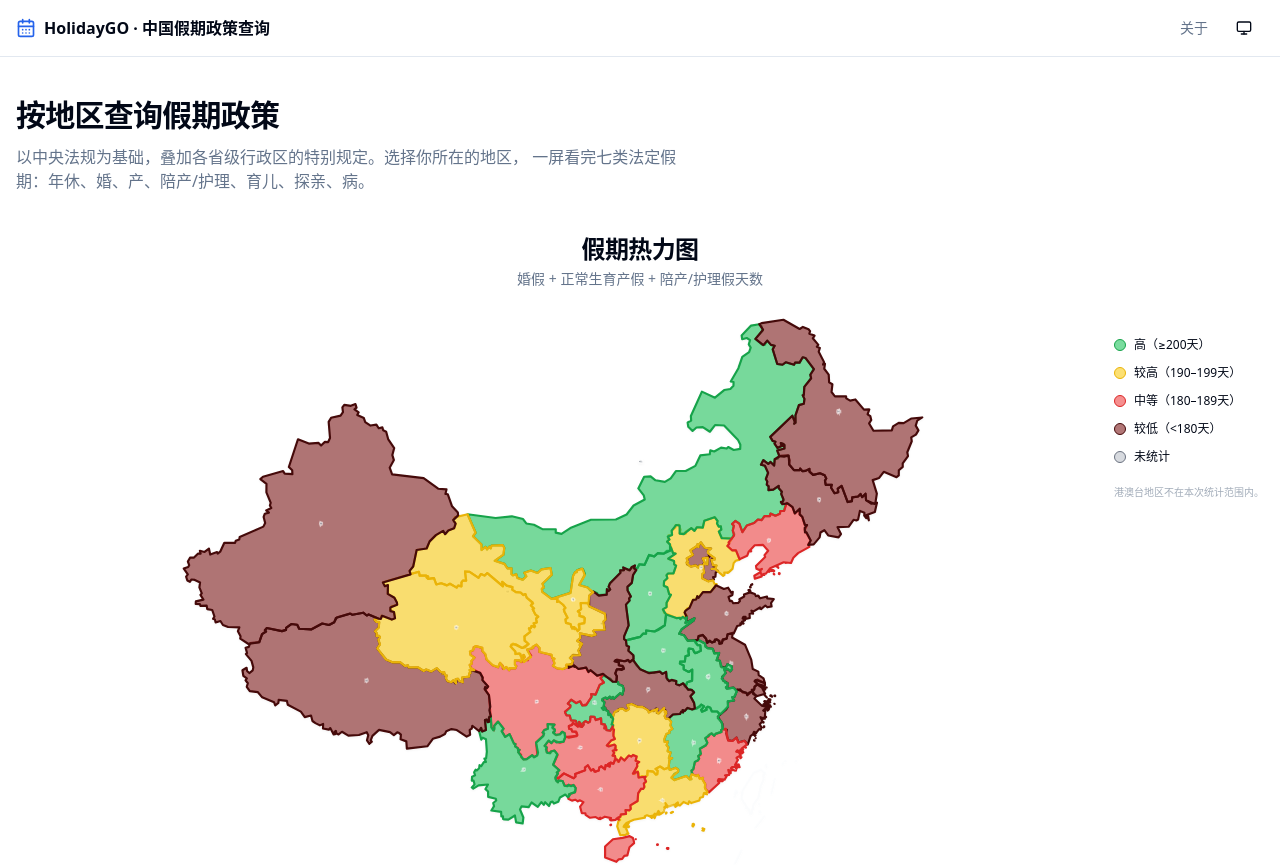
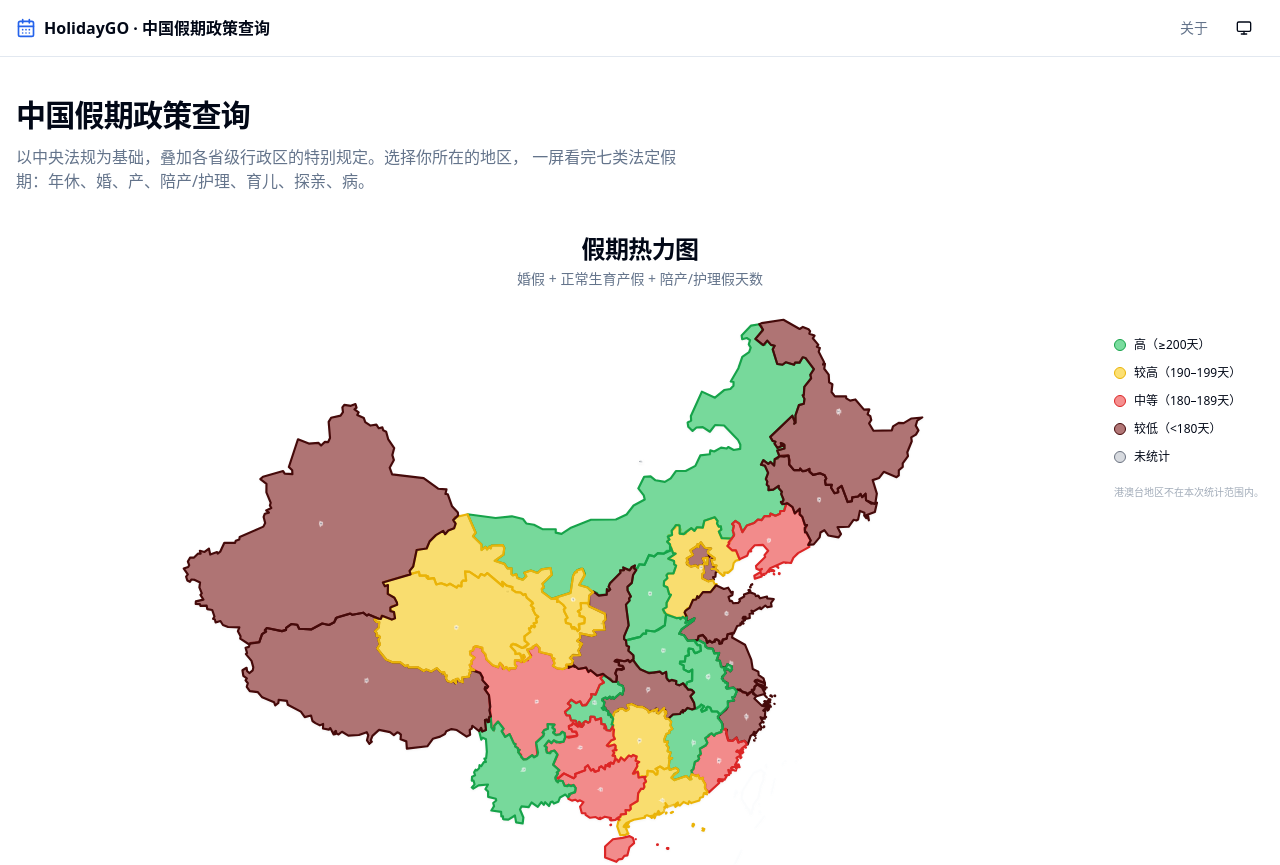
Before and after one commit to masonblog/HolidayGO-CN, a Next.js app: page / in a window 1280 px wide. Shown: the top 865 px of the page. Built offline with nearby package versions, Linux system fonts and the light colour scheme.

Commit message:
style: change homepage title to 中国假期政策查询

```diff
--- a/app/page.tsx
+++ b/app/page.tsx
@@ -41,7 +41,7 @@ export default async function HomePage() {
     <div className="space-y-10">
       <section className="space-y-3">
         <h1 className="text-2xl font-bold tracking-tight md:text-3xl">
-          按地区查询假期政策
+          中国假期政策查询
         </h1>
         <p className="max-w-2xl text-sm text-muted-foreground md:text-base">
           以中央法规为基础，叠加各省级行政区的特别规定。选择你所在的地区，
```
